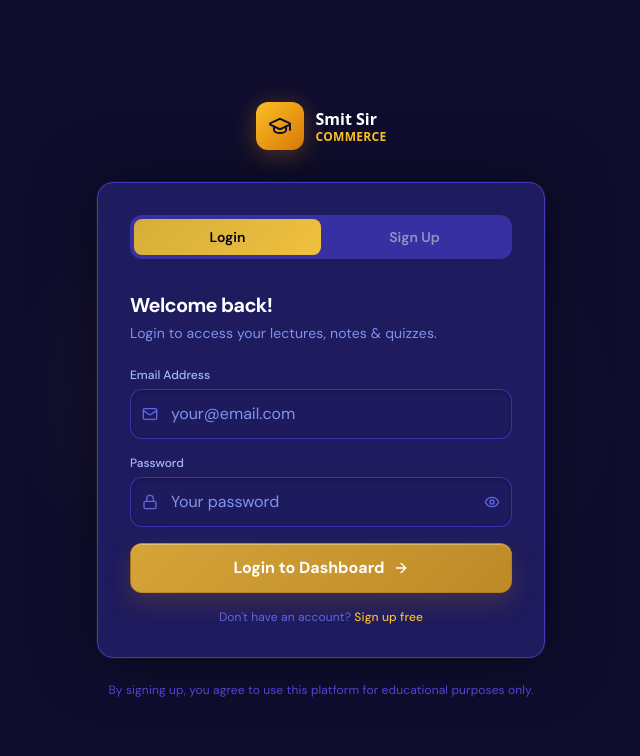
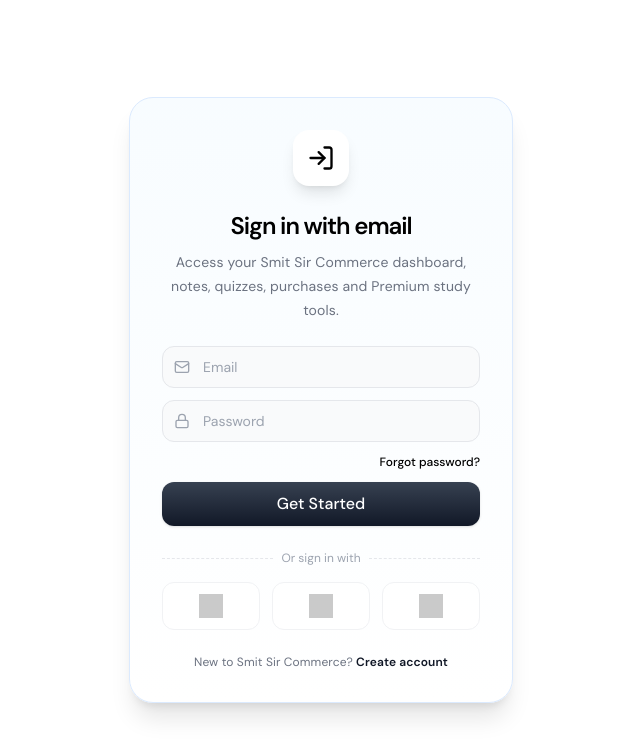
Before and after one commit to infosmitsircommerce-eng/smit-sir-commerce, a React (Vite) app: page /login in a window 1280 px wide. Shown: the top 756 px of the page, without its empty margins (319-959 px from the left). Built offline with nearby package versions, Linux system fonts and the light colour scheme; grey boxes are pictures that could not be loaded.

Commit message:
Use clean minimal sign-in on real login route

```diff
--- a/src/pages/Login.jsx
+++ b/src/pages/Login.jsx
@@ -1,225 +1,153 @@
 import { useState } from 'react';
-import { Link, useNavigate } from 'react-router-dom';
-import { motion, AnimatePresence } from 'framer-motion';
-import { Eye, EyeOff, Mail, Lock, User, GraduationCap, ArrowRight, Loader } from 'lucide-react';
+import { Link, useNavigate, useSearchParams } from 'react-router-dom';
+import { ArrowRight, GraduationCap, Loader2, Lock, Mail, User } from 'lucide-react';
+import { SignIn2 } from '@/components/ui/clean-minimal-sign-in';
 import { useAuth } from '../context/AuthContext';
 
+function safeNextPath(value) {
+  if (!value || typeof value !== 'string') return '';
+  if (!value.startsWith('/') || value.startsWith('//')) return '';
+  return value;
+}
+
 export default function Login() {
-  const { signIn, signUp } = useAuth();
+  const { signIn, signUp, resetPassword } = useAuth();
   const navigate = useNavigate();
+  const [searchParams] = useSearchParams();
 
-  const [mode, setMode]           = useState('login'); // 'login' | 'signup'
-  const [loading, setLoading]     = useState(false);
-  const [showPass, setShowPass]   = useState(false);
-  const [error, setError]         = useState('');
-  const [success, setSuccess]     = useState('');
+  const [mode, setMode] = useState(searchParams.get('mode') === 'signup' ? 'signup' : 'login');
+  const [loading, setLoading] = useState(false);
+  const [error, setError] = useState('');
+  const [success, setSuccess] = useState('');
+  const [form, setForm] = useState({ email: '', password: '', name: '', classLevel: '12' });
 
-  const [form, setForm] = useState({
-    email: '', password: '', name: '', classLevel: '12',
-  });
+  const set = (key) => (event) => setForm((current) => ({ ...current, [key]: event.target.value }));
 
-  const set = (key) => (e) => setForm(f => ({ ...f, [key]: e.target.value }));
+  async function handleLogin(email, password) {
+    setError('');
+    setSuccess('');
+    setLoading(true);
+    try {
+      const { error: signInError, profile } = await signIn(email, password);
+      if (signInError) {
+        setError(signInError.message);
+        return;
+      }
 
-  async function handleSubmit(e) {
-    e.preventDefault();
-    setError(''); setSuccess('');
+      const owner = profile?.is_admin === true || profile?.role === 'admin';
+      const requested = safeNextPath(searchParams.get('next'));
+      navigate(requested || (owner ? '/admin' : profile?.onboarding_completed ? '/dashboard' : '/onboarding'));
+    } finally {
+      setLoading(false);
+    }
+  }
+
+  async function handleForgotPassword(email) {
+    setError('');
+    const { error: resetError } = await resetPassword(email);
+    if (resetError) throw new Error(resetError.message);
+  }
+
+  async function handleSignUp(event) {
+    event.preventDefault();
+    setError('');
+    setSuccess('');
+
+    if (!form.name.trim()) {
+      setError('Please enter your name.');
+      return;
+    }
+    if (!/^[^\s@]+@[^\s@]+\.[^\s@]+$/.test(form.email)) {
+      setError('Please enter a valid email address.');
+      return;
+    }
+    if (form.password.length < 6) {
+      setError('Password must be at least 6 characters.');
+      return;
+    }
+
     setLoading(true);
+    try {
+      const { error: signUpError } = await signUp(form.email, form.password, form.name, form.classLevel);
+      if (signUpError) {
+        setError(signUpError.message);
+        return;
+      }
+      setSuccess('Account created! Check your email to confirm, then sign in.');
+      setMode('login');
+    } finally {
+      setLoading(false);
+    }
+  }
 
   if (mode === 'login') {
-      const { error, profile } = await signIn(form.email, form.password);
-      if (error) { setError(error.message); setLoading(false); return; }
-      const owner = profile?.is_admin === true || profile?.role === 'admin';
-      navigate(owner ? '/admin' : profile?.onboarding_completed ? '/dashboard' : '/onboarding');
-    } else {
-      if (!form.name.trim()) { setError('Please enter your name.'); setLoading(false); return; }
-      if (form.password.length < 6) { setError('Password must be at least 6 characters.'); setLoading(false); return; }
-      const { error } = await signUp(form.email, form.password, form.name, form.classLevel);
-      if (error) { setError(error.message); setLoading(false); return; }
-      setSuccess('Account created! Check your email to confirm, then login.');
-      setMode('login');
-    }
-    setLoading(false);
+    return (
+      <SignIn2
+        onSignIn={handleLogin}
+        onForgotPassword={handleForgotPassword}
+        onCreateAccount={() => {
+          setError('');
+          setSuccess('');
+          setMode('signup');
+        }}
+        loading={loading}
+        externalError={error}
+        successMessage={success}
+        title="Sign in with email"
+        description="Access your Smit Sir Commerce dashboard, notes, quizzes, purchases and Premium study tools."
+      />
+    );
   }
 
   return (
-    <div className="min-h-screen bg-navy-950 flex items-center justify-center px-4 relative overflow-hidden">
+    <main className="min-h-screen w-full flex items-center justify-center bg-white px-4 py-10">
+      <section className="w-full max-w-sm bg-gradient-to-b from-sky-50/50 to-white rounded-3xl shadow-xl p-8 border border-blue-100 text-black">
+        <Link to="/" className="flex items-center justify-center gap-3 mb-7">
+          <span className="w-12 h-12 rounded-2xl bg-white shadow-lg flex items-center justify-center">
+            <GraduationCap className="w-6 h-6" />
+          </span>
+          <span className="text-left">
+            <strong className="block text-sm">Smit Sir</strong>
+            <span className="block text-xs text-gray-500">COMMERCE</span>
+          </span>
+        </Link>
 
-      {/* Background glows */}
-      <div className="absolute inset-0 pointer-events-none">
-        <div className="absolute top-1/4 left-1/4 w-96 h-96 rounded-full opacity-[0.06]"
-          style={{ background: 'radial-gradient(circle, #D4AF37 0%, transparent 70%)' }} />
-        <div className="absolute bottom-1/4 right-1/4 w-96 h-96 rounded-full opacity-[0.04]"
-          style={{ background: 'radial-gradient(circle, #6366f1 0%, transparent 70%)' }} />
+        <h1 className="text-2xl font-semibold text-center">Create your account</h1>
+        <p className="text-gray-500 text-sm leading-6 text-center mt-2 mb-6">Create one student account for progress, purchases and Premium access.</p>
+
+        <form onSubmit={handleSignUp} className="space-y-3">
+          <div className="relative">
+            <User className="absolute left-3 top-1/2 -translate-y-1/2 w-4 h-4 text-gray-400" />
+            <input type="text" value={form.name} onChange={set('name')} placeholder="Full name" autoComplete="name" className="w-full pl-10 pr-3 py-2.5 rounded-xl border border-gray-200 focus:outline-none focus:ring-2 focus:ring-blue-200 bg-gray-50 text-sm" required />
           </div>
 
-      <div className="w-full max-w-md relative z-10">
-
-        {/* Logo */}
-        <div className="text-center mb-8">
-          <Link to="/" className="inline-flex items-center gap-3 group">
-            <div className="w-12 h-12 bg-gradient-to-br from-gold-400 to-gold-600 rounded-xl flex items-center justify-center shadow-gold group-hover:scale-110 transition-transform">
-              <GraduationCap className="w-6 h-6 text-navy-950" />
-            </div>
-            <div className="text-left">
-              <div className="font-display font-bold text-white text-base leading-tight">Smit Sir</div>
-              <div className="font-display font-bold text-gold-400 text-xs leading-tight tracking-wide">COMMERCE</div>
-            </div>
-          </Link>
-        </div>
-
-        {/* Card */}
-        <div className="bg-navy-900 border border-navy-700 rounded-2xl p-8"
-          style={{ boxShadow: '0 0 60px rgba(0,0,0,0.5), 0 0 0 1px rgba(212,175,55,0.08)' }}>
-
-          {/* Mode toggle */}
-          <div className="flex bg-navy-800 rounded-xl p-1 mb-8">
-            {['login', 'signup'].map(m => (
-              <button
-                key={m}
-                onClick={() => { setMode(m); setError(''); setSuccess(''); }}
-                className="flex-1 py-2 rounded-lg text-sm font-semibold transition-all duration-200"
-                style={mode === m ? {
-                  background: 'linear-gradient(135deg, #D4AF37, #F0C040)',
-                  color: '#030112',
-                } : { color: '#8899BB' }}
-              >
-                {m === 'login' ? 'Login' : 'Sign Up'}
-              </button>
-            ))}
-          </div>
-
-          <AnimatePresence mode="wait">
-            <motion.div
-              key={mode}
-              initial={{ opacity: 0, y: 10 }}
-              animate={{ opacity: 1, y: 0 }}
-              exit={{ opacity: 0, y: -10 }}
-              transition={{ duration: 0.2 }}
-            >
-              <h2 className="text-white font-bold text-xl mb-1">
-                {mode === 'login' ? 'Welcome back!' : 'Create your account'}
-              </h2>
-              <p className="text-navy-400 text-sm mb-6">
-                {mode === 'login'
-                  ? 'Login to access your lectures, notes & quizzes.'
-                  : 'Join Smit Sir Commerce and start learning today.'}
-              </p>
-
-              <form onSubmit={handleSubmit} className="space-y-4">
-
-                {/* Name (signup only) */}
-                {mode === 'signup' && (
-                  <div>
-                    <label className="block text-navy-300 text-xs font-medium mb-1.5">Full Name</label>
-                    <div className="relative">
-                      <User className="absolute left-3 top-1/2 -translate-y-1/2 w-4 h-4 text-navy-500" />
-                      <input
-                        type="text" value={form.name} onChange={set('name')}
-                        placeholder="Your full name"
-                        className="input-field pl-10 w-full"
-                        required
-                      />
-                    </div>
-                  </div>
-                )}
-
-                {/* Class (signup only) */}
-                {mode === 'signup' && (
-                  <div>
-                    <label className="block text-navy-300 text-xs font-medium mb-1.5">Class</label>
-                    <select value={form.classLevel} onChange={set('classLevel')} className="input-field w-full">
+          <select value={form.classLevel} onChange={set('classLevel')} className="w-full px-3 py-2.5 rounded-xl border border-gray-200 focus:outline-none focus:ring-2 focus:ring-blue-200 bg-gray-50 text-sm">
             <option value="11">Class 11</option>
             <option value="12">Class 12</option>
           </select>
-                  </div>
-                )}
 
-                {/* Email */}
-                <div>
-                  <label className="block text-navy-300 text-xs font-medium mb-1.5">Email Address</label>
           <div className="relative">
-                    <Mail className="absolute left-3 top-1/2 -translate-y-1/2 w-4 h-4 text-navy-500" />
-                    <input
-                      type="email" value={form.email} onChange={set('email')}
-                      placeholder="your@email.com"
-                      className="input-field pl-10 w-full"
-                      required
-                    />
-                  </div>
+            <Mail className="absolute left-3 top-1/2 -translate-y-1/2 w-4 h-4 text-gray-400" />
+            <input type="email" value={form.email} onChange={set('email')} placeholder="Email" autoComplete="email" className="w-full pl-10 pr-3 py-2.5 rounded-xl border border-gray-200 focus:outline-none focus:ring-2 focus:ring-blue-200 bg-gray-50 text-sm" required />
           </div>
 
-                {/* Password */}
-                <div>
-                  <label className="block text-navy-300 text-xs font-medium mb-1.5">Password</label>
           <div className="relative">
-                    <Lock className="absolute left-3 top-1/2 -translate-y-1/2 w-4 h-4 text-navy-500" />
-                    <input
-                      type={showPass ? 'text' : 'password'}
-                      value={form.password} onChange={set('password')}
-                      placeholder={mode === 'signup' ? 'Min. 6 characters' : 'Your password'}
-                      className="input-field pl-10 pr-10 w-full"
-                      required
-                    />
-                    <button type="button" onClick={() => setShowPass(s => !s)}
-                      className="absolute right-3 top-1/2 -translate-y-1/2 text-navy-500 hover:text-navy-300 transition-colors">
-                      {showPass ? <EyeOff className="w-4 h-4" /> : <Eye className="w-4 h-4" />}
-                    </button>
-                  </div>
+            <Lock className="absolute left-3 top-1/2 -translate-y-1/2 w-4 h-4 text-gray-400" />
+            <input type="password" value={form.password} onChange={set('password')} placeholder="Password · minimum 6 characters" autoComplete="new-password" className="w-full pl-10 pr-3 py-2.5 rounded-xl border border-gray-200 focus:outline-none focus:ring-2 focus:ring-blue-200 bg-gray-50 text-sm" required />
           </div>
 
-                {/* Error / Success */}
-                {error && (
-                  <div className="text-red-400 text-sm bg-red-400/10 border border-red-400/20 rounded-lg px-4 py-2.5">
-                    {error}
-                  </div>
-                )}
-                {success && (
-                  <div className="text-emerald-400 text-sm bg-emerald-400/10 border border-emerald-400/20 rounded-lg px-4 py-2.5">
-                    {success}
-                  </div>
-                )}
+          {error ? <p role="alert" className="text-sm text-red-500">{error}</p> : null}
 
-                {/* Submit */}
-                <button
-                  type="submit"
-                  disabled={loading}
-                  className="btn-primary w-full flex items-center justify-center gap-2 mt-2"
-                >
-                  {loading
-                    ? <Loader className="w-4 h-4 animate-spin" />
-                    : <>
-                        {mode === 'login' ? 'Login to Dashboard' : 'Create Account'}
-                        <ArrowRight className="w-4 h-4" />
-                      </>
-                  }
+          <button type="submit" disabled={loading} className="w-full bg-gradient-to-b from-gray-700 to-gray-900 text-white font-medium py-2.5 rounded-xl shadow hover:brightness-105 transition flex items-center justify-center gap-2 disabled:opacity-60">
+            {loading ? <><Loader2 className="w-4 h-4 animate-spin" /> Creating account…</> : <>Create Account <ArrowRight className="w-4 h-4" /></>}
           </button>
         </form>
 
-              {mode === 'login' && (
-                <p className="text-center text-navy-500 text-xs mt-4">
-                  Don't have an account?{' '}
-                  <button onClick={() => setMode('signup')} className="text-gold-400 hover:text-gold-300 transition-colors font-medium">
-                    Sign up free
-                  </button>
+        <p className="text-center text-gray-500 text-xs mt-6">
+          Already have an account?{' '}
+          <button type="button" onClick={() => { setError(''); setMode('login'); }} className="text-gray-900 hover:underline font-semibold">Sign in</button>
         </p>
-              )}
-              {mode === 'signup' && (
-                <p className="text-center text-navy-500 text-xs mt-4">
-                  Already have an account?{' '}
-                  <button onClick={() => setMode('login')} className="text-gold-400 hover:text-gold-300 transition-colors font-medium">
-                    Login
-                  </button>
-                </p>
-              )}
-            </motion.div>
-          </AnimatePresence>
-        </div>
-
-        {/* Footer note */}
-        <p className="text-center text-navy-600 text-xs mt-6">
-          By signing up, you agree to use this platform for educational purposes only.
-        </p>
-      </div>
-    </div>
+      </section>
+    </main>
   );
 }
```
Lines whose indentation alone changed are shown as unchanged.
